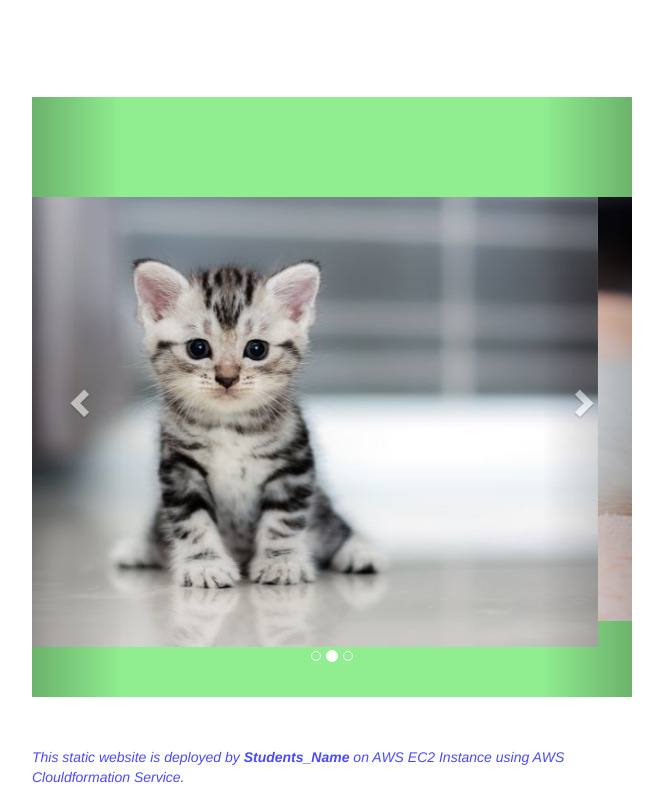
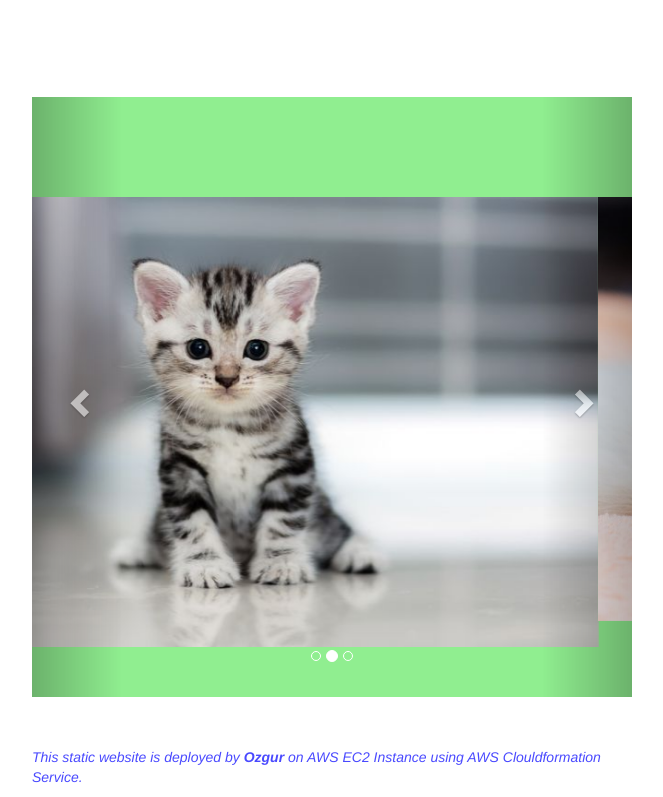
Before and after one commit to Ozgur-1978/101-cfn-static, a plain HTML site: page static-web/index.html in a window 1280 px wide. Shown: the part 286-1083 px from the top of the page, without its empty margins (308-971 px from the left). Drawn offline with nearby package versions, Linux system fonts and the light colour scheme.

Commit message:
Update index.html

```diff
--- a/static-web/index.html
+++ b/static-web/index.html
@@ -80,7 +80,7 @@
   </div>
 
 
-  <p class="footnote"><i>This static website is deployed by <b> Students_Name </b> on AWS EC2 Instance using AWS
+  <p class="footnote"><i>This static website is deployed by <b> Ozgur </b> on AWS EC2 Instance using AWS
       Clouldformation Service.</i></p>
 </body>
 
```
